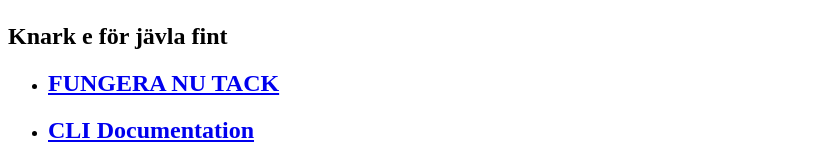
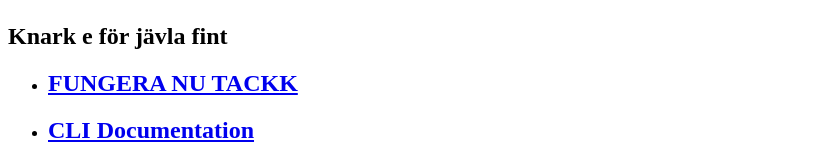
Before and after one commit to Flipize/Angular1IK163, an Angular app: page / in a window 1280 px wide. Shown: the part 381-541 px from the top of the page, without its empty margins (0-828 px from the left). Built offline with nearby package versions, Linux system fonts and the light colour scheme.

Commit message:
Hej Filip

```diff
--- a/src/app/app.component.html
+++ b/src/app/app.component.html
@@ -8,7 +8,7 @@
 <h2>Knark e för jävla fint</h2>
 <ul>
   <li>
-    <h2><a target="_blank" rel="noopener" href="https://angular.io/tutorial">FUNGERA NU TACK</a></h2>
+    <h2><a target="_blank" rel="noopener" href="https://angular.io/tutorial">FUNGERA NU TACKK</a></h2>
   </li>
   <li>
     <h2><a target="_blank" rel="noopener" href="https://angular.io/cli">CLI Documentation</a></h2>
```
